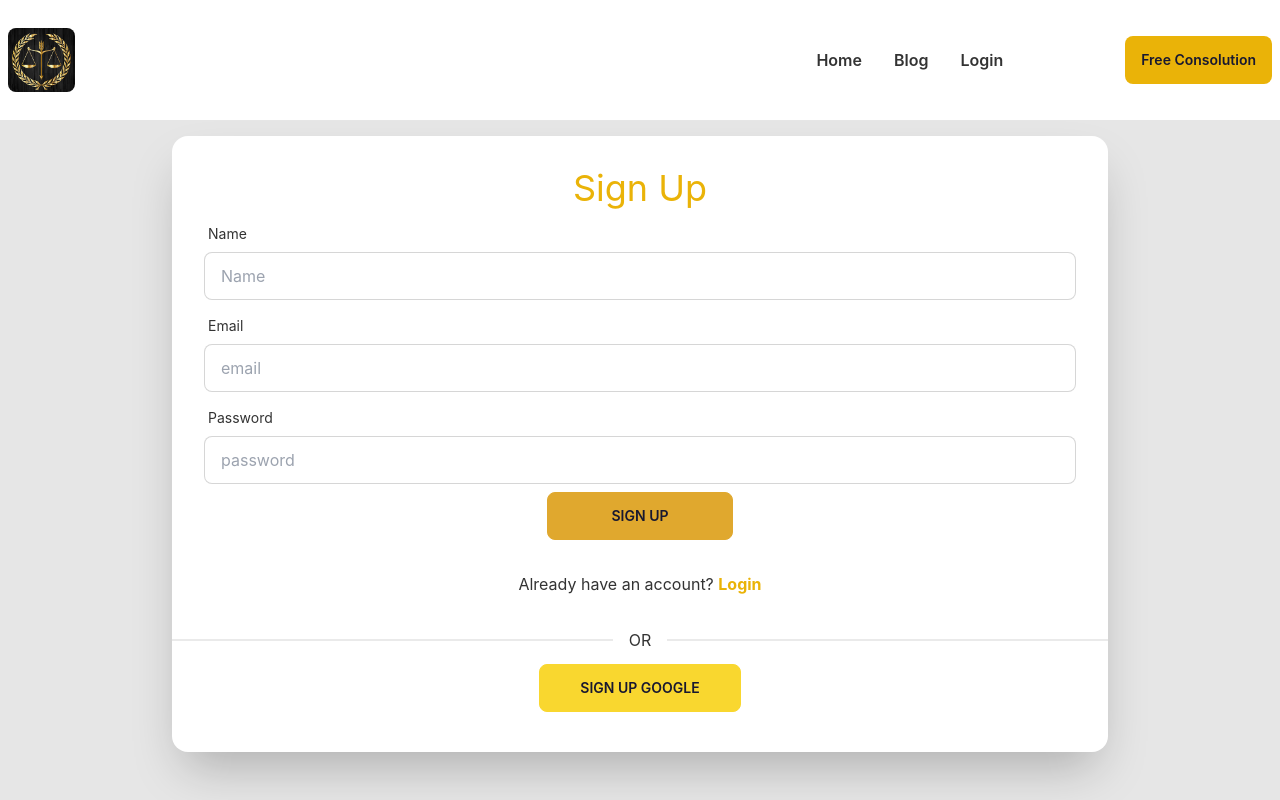
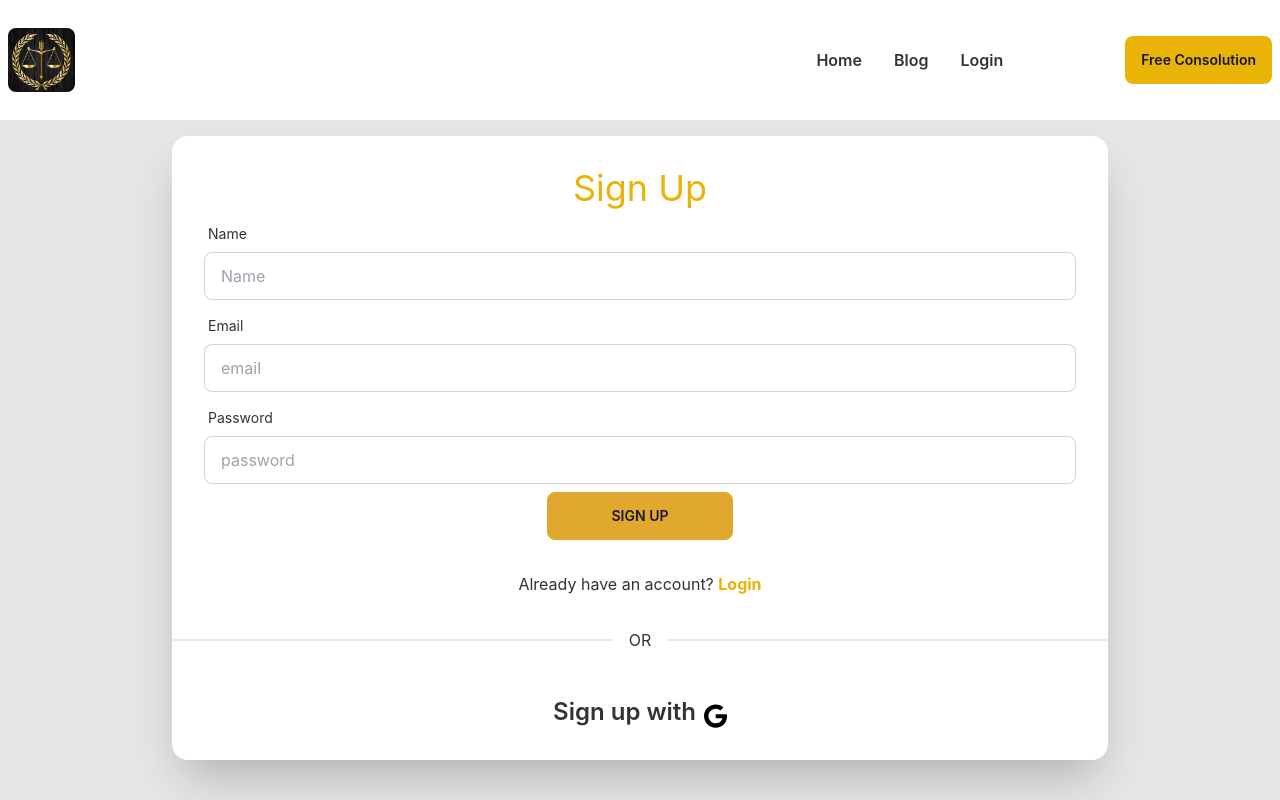
Before and after one commit to ashimmollick/personal-criminan-lawyer-client, a React (Create React App) app: page /signup in a window 1280 px wide. Shown: the top 800 px of the page. Built offline with nearby package versions, Linux system fonts and the light colour scheme; no server answers.

Commit message:
login page

```diff
--- a/package.json
+++ b/package.json
@@ -6,6 +6,7 @@
     "@fortawesome/fontawesome-svg-core": "^6.2.0",
     "@fortawesome/free-solid-svg-icons": "^6.2.0",
     "@fortawesome/react-fontawesome": "^0.2.0",
+    "@heroicons/react": "^2.0.13",
     "@testing-library/jest-dom": "^5.16.5",
     "@testing-library/react": "^13.4.0",
     "@testing-library/user-event": "^13.5.0",
--- a/src/Pages/Review/Review.js
+++ b/src/Pages/Review/Review.js
@@ -15,7 +15,7 @@ const Review = () => {
             .then(data => setReview(data))
     }, [user?.email])
     const handleDelete = id => {
-        const proceed = window.confirm('Are you sure, you want to cancel this order');
+        const proceed = window.confirm('Are you sure, you want to cancel this review');
         if (proceed) {
             fetch(`http://localhost:5000/review/${id}`, {
                 method: 'DELETE',
@@ -27,7 +27,7 @@ const Review = () => {
                 .then(data => {
                     if (data.deletedCount > 0) {
                         alert('deleted successfully');
-                        const remaining = reviews.filter(odr => odr._id !== id);
+                        const remaining = reviews.filter(rev => rev._id !== id);
                         setReview(remaining);
                     }
                 })
--- a/src/Pages/Signup/Signup.js
+++ b/src/Pages/Signup/Signup.js
@@ -1,7 +1,9 @@
 import { GoogleAuthProvider } from 'firebase/auth';
 import React, { useContext } from 'react';
+
 import { Link, useLocation, useNavigate } from 'react-router-dom';
 
+import icon from '../../../src/assets/Icon/google.svg'
 import { AuthContext } from '../../Contexts/AuthProvider/AuthProvider';
 import useTitle from '../../hooks/useTitle';
 
@@ -70,12 +72,15 @@ const Signup = () => {
                     </form>
                     <p className='text-center pb-5'>Already have an account? <Link className='text-yellow-500 font-bold' to="/login">Login</Link> </p>
                     <div className="divider">OR</div>
-                    <button onClick={handleGoogleSignIn} className="btn btn-secondary w-max mb-10 mx-auto px-10">Sign Up Google</button>
-
+                    <p>  </p>
+                    <div onClick={handleGoogleSignIn} className='hover:text-yellow-500 flex justify-center align-middle py-8'>
+                        <span className="text-2xl font-semibold pr-2" >Sign up with </span>
+                        <img className='h-6 mt-2 ' src={icon} alt="" />
+                    </div>
 
                 </div>
             </div>
-        </div>
+        </div >
     );
 };
 
```
Also changed, not shown: src/assets/Icon/google.svg (added), 1 other file (tests, documents, lock files or other folders).
